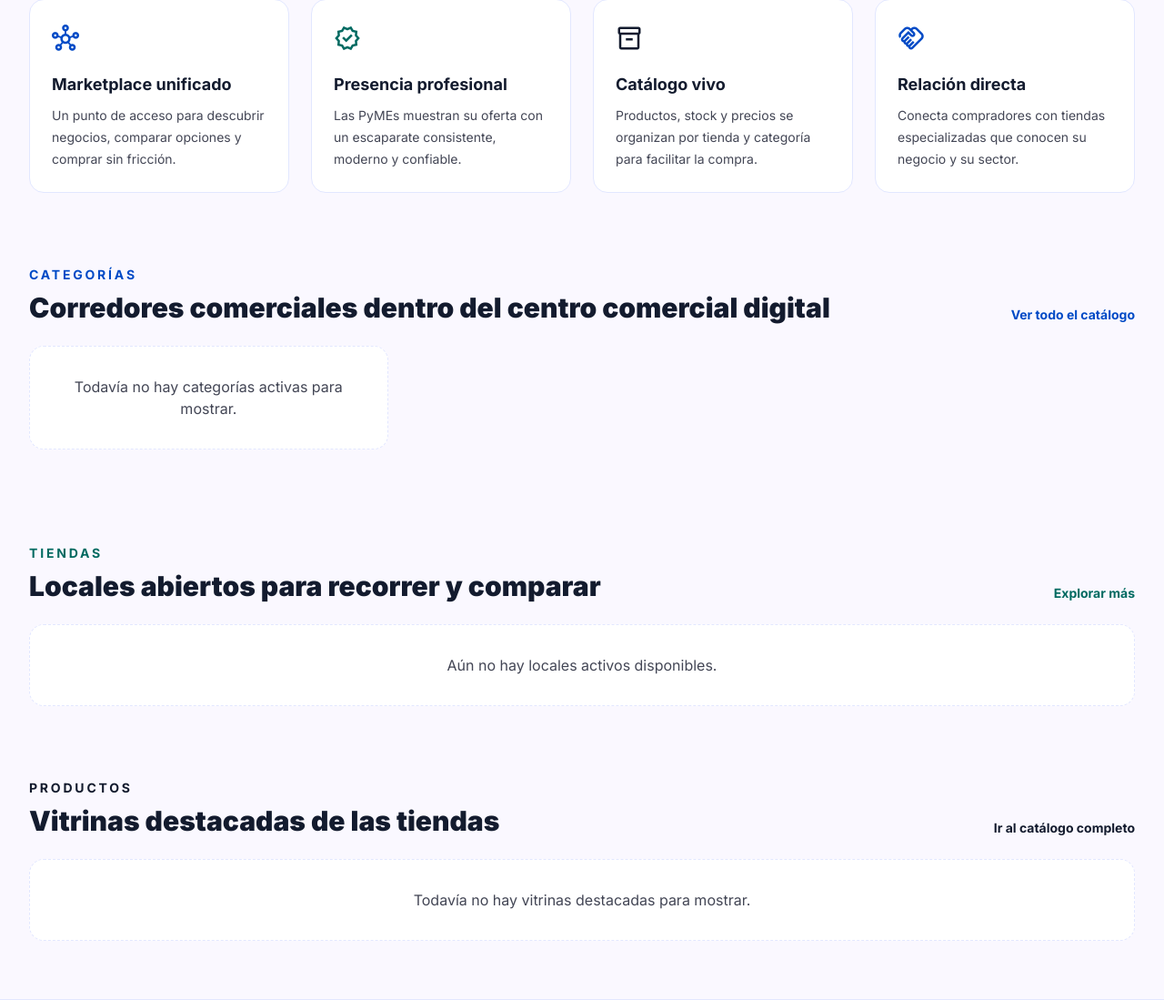
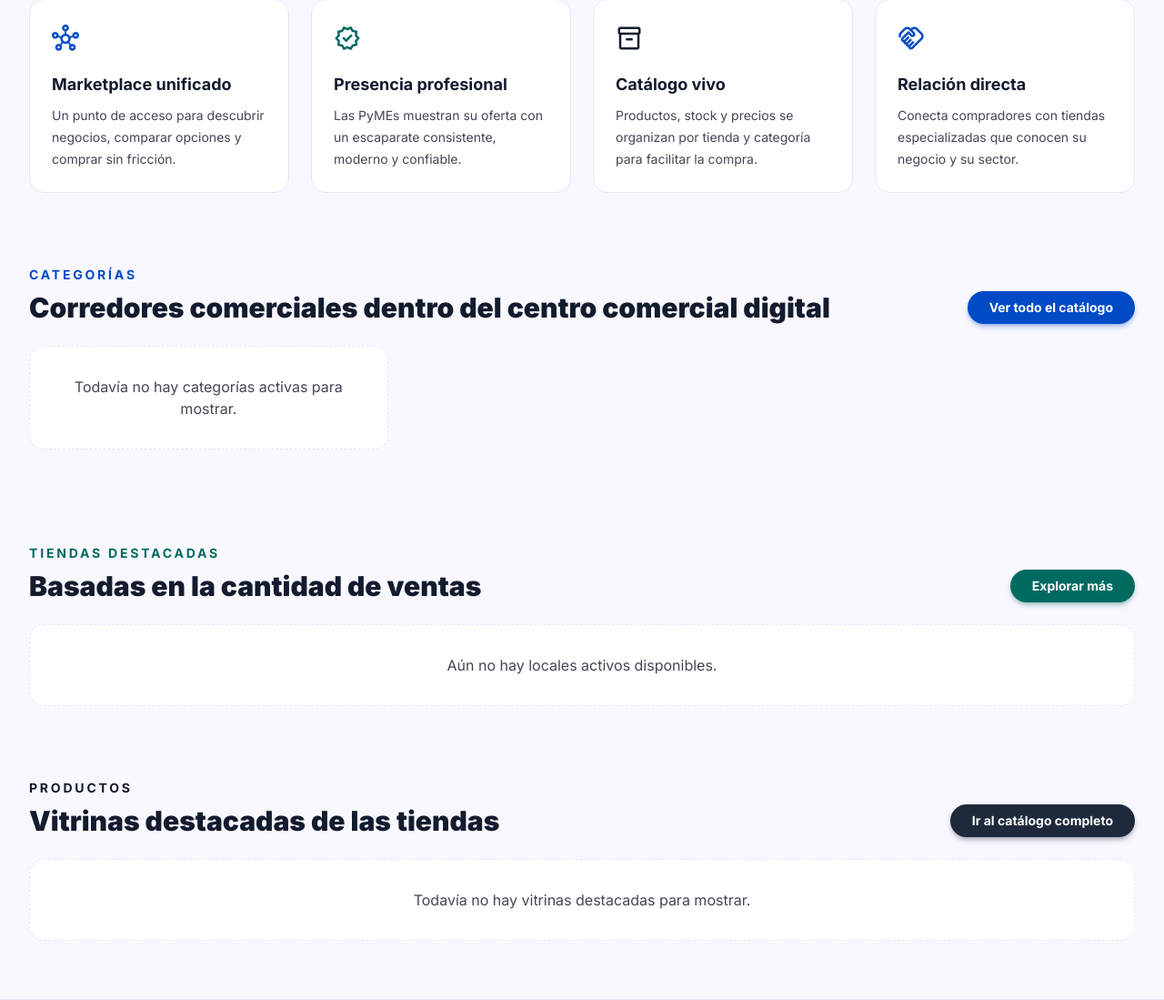
Before and after one commit to Jhonnikek/mercadoshop, a Django app: page / in a window 1280 px wide. Shown: the part 941-2040 px from the top of the page at 91% size. Run offline with Django 5.2, Linux system fonts and the light colour scheme; data that the repository does not hold is empty; some libraries are stand-ins or nearby versions.

Commit message:
Mejoras UI y Lógica: destacar tiendas, estilizar botones y actualizar estados de pedidos

```diff
--- a/app/core/templates/home.html
+++ b/app/core/templates/home.html
@@ -190,7 +190,7 @@
                 <p class="text-sm font-bold uppercase tracking-[0.2em] text-primary">Categorías</p>
                 <h2 class="mt-2 text-3xl font-black text-text">Corredores comerciales dentro del centro comercial digital</h2>
             </div>
-            <a class="hidden sm:inline-flex text-sm font-bold text-primary hover:underline" href="{% url 'catalogo' %}">Ver todo el catálogo</a>
+            <a class="hidden sm:inline-flex items-center justify-center rounded-full bg-primary px-6 py-2 text-sm font-bold text-white shadow-md shadow-primary/30 transition hover:-translate-y-0.5 hover:bg-primary/90 hover:shadow-lg" href="{% url 'catalogo' %}">Ver todo el catálogo</a>
         </div>
         <div class="grid gap-4 sm:grid-cols-2 xl:grid-cols-3">
             {% for categoria in categorias_destacadas %}
@@ -217,10 +217,10 @@
     <section class="max-w-container-max mx-auto px-margin-mobile md:px-margin-desktop py-14 md:py-20" id="tiendas">
         <div class="flex items-end justify-between gap-4 mb-6">
             <div>
-                <p class="text-sm font-bold uppercase tracking-[0.2em] text-secondary">Tiendas</p>
-                <h2 class="mt-2 text-3xl font-black text-text">Locales abiertos para recorrer y comparar</h2>
+                <p class="text-sm font-bold uppercase tracking-[0.2em] text-secondary">Tiendas destacadas</p>
+                <h2 class="mt-2 text-3xl font-black text-text">Basadas en la cantidad de ventas</h2>
             </div>
-            <a class="hidden sm:inline-flex text-sm font-bold text-secondary hover:underline" href="{% url 'catalogo' %}">Explorar más</a>
+            <a class="hidden sm:inline-flex items-center justify-center rounded-full bg-secondary px-6 py-2 text-sm font-bold text-white shadow-md shadow-secondary/30 transition hover:-translate-y-0.5 hover:bg-secondary/90 hover:shadow-lg" href="{% url 'catalogo' %}">Explorar más</a>
         </div>
         <div class="grid gap-5 md:grid-cols-2 xl:grid-cols-3">
             {% for tienda in tiendas_destacadas %}
@@ -257,7 +257,7 @@
                 <p class="text-sm font-bold uppercase tracking-[0.2em] text-accent">Productos</p>
                 <h2 class="mt-2 text-3xl font-black text-text">Vitrinas destacadas de las tiendas</h2>
             </div>
-            <a class="hidden sm:inline-flex text-sm font-bold text-accent hover:underline" href="{% url 'catalogo' %}">Ir al catálogo completo</a>
+            <a class="hidden sm:inline-flex items-center justify-center rounded-full bg-slate-800 px-6 py-2 text-sm font-bold text-white shadow-md shadow-slate-800/30 transition hover:-translate-y-0.5 hover:bg-slate-900 hover:shadow-lg" href="{% url 'catalogo' %}">Ir al catálogo completo</a>
         </div>
         <div class="grid gap-5 sm:grid-cols-2 xl:grid-cols-4">
             {% for prod in productos_destacados %}
--- a/app/core/views.py
+++ b/app/core/views.py
@@ -156,13 +156,14 @@ def home(request):
         .filter(total_productos__gt=0)
         .order_by('-total_productos', 'nombre_categoria')[:6]
     )
+    tiendas_por_ventas = tiendas.annotate(ventas=Count('productos__detallepedido')).order_by('-ventas', 'nombre_comercial')[:6]
     context = {
         'tiendas': tiendas,
         'productos': productos,
         'tiendas_count': tiendas.count(),
         'productos_count': productos.count(),
         'categorias_count': Categoria.objects.filter(estado=True).count(),
-        'tiendas_destacadas': tiendas[:6],
+        'tiendas_destacadas': tiendas_por_ventas,
         'productos_destacados': productos[:8],
         'categorias_destacadas': categorias_destacadas,
     }
--- a/app/semilla.py
+++ b/app/semilla.py
@@ -26,6 +26,9 @@ def crear_datos():
 
     # 4. Crear Estado de Pedido
     estado_creado, _ = EstadoPedido.objects.get_or_create(nombre_estado="Creado")
+    estado_procesando, _ = EstadoPedido.objects.get_or_create(nombre_estado="Procesando")
+    estado_listo, _ = EstadoPedido.objects.get_or_create(nombre_estado="Listo para Enviar")
+    estado_enviado, _ = EstadoPedido.objects.get_or_create(nombre_estado="Enviado")
     estado_entregado, _ = EstadoPedido.objects.get_or_create(nombre_estado="Entregado")
 
     # 5. Crear Rol de Trabajador
```
Also changed, not shown: app/core/templates/pedido_detalle_trabajador.html (+17 -4 lines).
